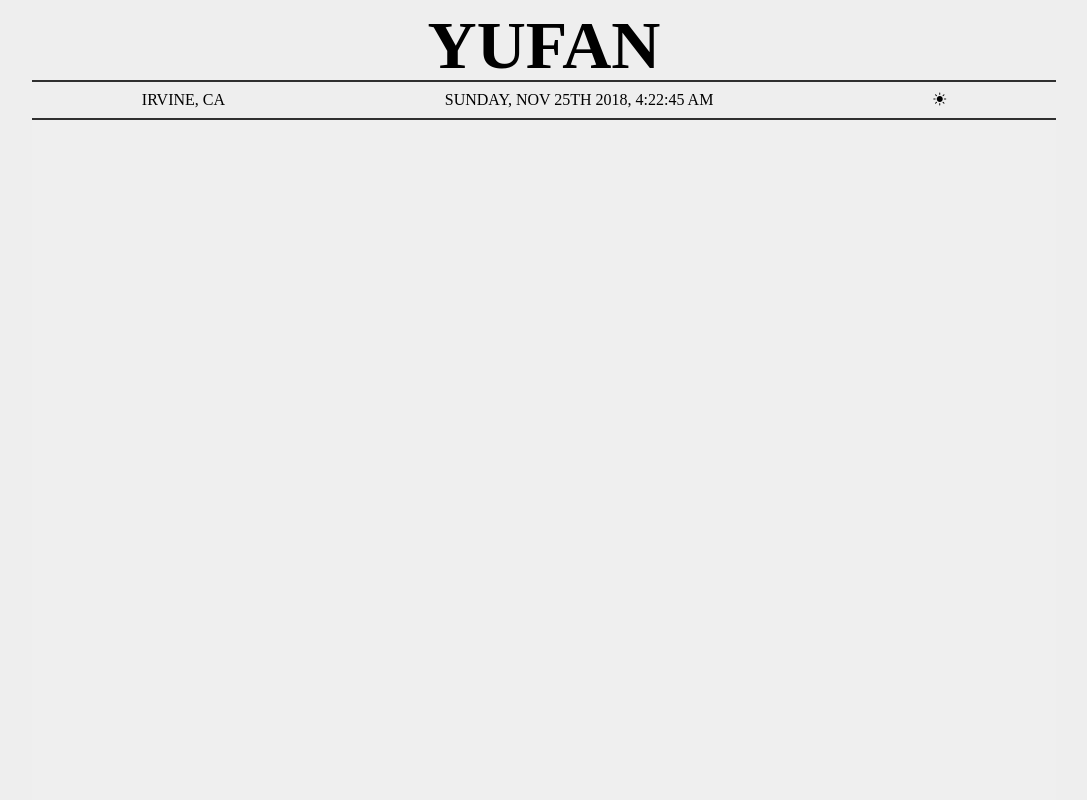
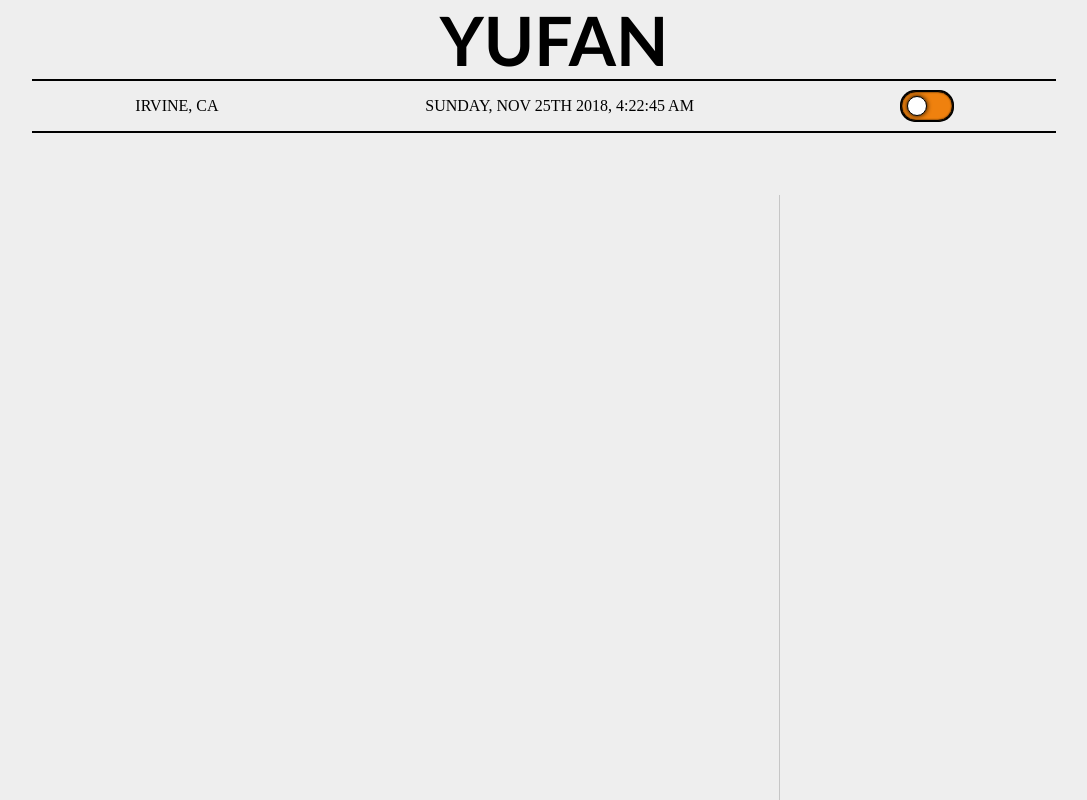
Before and after one commit to yufanw/yufanw.github.io, a React (Create React App) app in the folder yufanw/: page / in a window 1280 px wide. Shown: the top 800 px of the page, without its empty margins (96-1183 px from the left). Built offline with nearby package versions, Linux system fonts and the light colour scheme.

Commit message:
added dark mode toggle, body scaffolding

```diff
--- a/yufanw/public/index.html
+++ b/yufanw/public/index.html
@@ -20,7 +20,7 @@
       work correctly both with client-side routing and a non-root public URL.
       Learn how to configure a non-root public URL by running `npm run build`.
     -->
-    <title>React App</title>
+    <title>Yufan Wang</title>
   </head>
   <body>
     <noscript>
--- a/yufanw/src/App.css
+++ b/yufanw/src/App.css
@@ -1,20 +1,79 @@
 .app {
   background: #eee;
+  color: rgba(0, 0, 0);
   font-family: 'Droid Serif', serif;
+  position: relative;
+}
+
+.app.dark {
+  background: #1b1b1d;
+  color: rgba(238, 238, 238, 0.9);
 }
 
 .app-wrapper {
+  background: inherit;
   padding: 0 10vw;
   display: grid;
-  grid-template-rows: 1fr 100vh 1fr;
+  grid-template-rows: auto auto 100vh auto;
+  position: relative;
+}
+
+.title, .app-header, .app-footer {
+  text-align: center;
+}
+
+.title {
+  font-family: 'Trebuchet MS', Arial, sans-serif;
+  font-weight: 700;
+  font-size: 68px;
+  display: inline-block;
+  line-height: 79px;
+  padding: 0 10px;
+  width: 100%;
+}
+
+.app-header {
+  background: inherit;
+  z-index: 10;
+  position: sticky;
+  position: -webkit-sticky;
+  top: 0px;
+  height: 50px;
+  padding-bottom: 16px;
 }
 
 .app-body {
-  background: #efefef;
+  display: flex;
+  flex-direction: row;
+  position: relative;
+  width: 100%;
+  padding: 50px 0;
 }
 
-@media only screen and (max-width: 768px) {
+.articles {
+  width: 70%;
+  padding: 0 15px;
+  border-right: 1px solid #79797957;
+  flex: 0 0 auto;
+}
+
+@media only screen and (max-width:768px) {
+  .app {
+    font-size: 20px;
+  }
   .app-wrapper {
     padding: 0 15px;
   }
+
+  .app-body {
+    flex-direction: column;
+  }
+
+  .articles {
+    padding: 15px 0;
+    border-right: none;
+    border-bottom: 5px double #79797957;
+    width: 100%;
+  }
+
 }
--- a/yufanw/src/App.js
+++ /dev/null
@@ -1,25 +0,0 @@
-import React, { Component } from 'react';
-import './App.css';
-import Header from './Header';
-
-class App extends Component {
-  render() {
-    return (
-      <div className="app">
-        <div className="app-wrapper">
-          <div className="app-header">
-            <Header />
-          </div>
-          <div className="app-body">
-
-          </div>
-          <div className="app-footer">
-            (c)2018 Yufan Wang
-          </div>
-        </div>
-      </div>
-    );
-  }
-}
-
-export default App;
--- /dev/null
+++ b/yufanw/src/App.jsx
@@ -0,0 +1,38 @@
+import React, { Component } from 'react';
+import './App.css';
+import Header from './Header';
+
+class App extends Component {
+  state = {
+    darkMode: false,
+  };
+  toggleDarkMode = () => {
+    this.setState({
+      darkMode: !this.state.darkMode,
+    });
+  };
+  render() {
+    const { darkMode } = this.state;
+    return (
+      <div className={darkMode ? 'app dark' : 'app'}>
+        <div className="app-wrapper">
+          <div className="title">YUFAN</div>
+          <div className="app-header">
+            <Header on={this.state.darkMode} onToggle={this.toggleDarkMode} />
+          </div>
+          <div className="app-body">
+            <div className="articles">
+            </div>
+            <div className="social-media-box">
+              <div className="box">
+              </div>
+            </div>
+          </div>
+          <div className="app-footer">(c) 2018 Yufan Wang</div>
+        </div>
+      </div>
+    );
+  }
+}
+
+export default App;
--- /dev/null
+++ b/yufanw/src/Header/Switch/index.css
@@ -0,0 +1,63 @@
+
+.switch {
+  display: block;
+  position: relative;
+ 	width: 50px;
+  height: 28px;
+  border-radius: 25px;
+  background: rgba(86, 65, 126, 0.5);
+  -webkit-tap-highlight-color: transparent;
+  border: 1px solid;
+  cursor: pointer;
+  border-collapse: separate;
+  box-shadow:
+    inset 0px 0px 2px,
+    -1px -1px 0,
+    1px -1px 0,
+    -1px 1px 0,
+    1px 1px 0;
+  -webkit-box-shadow:
+    inset 0px 0px 2px,
+    -1px -1px 0,
+    1px -1px 0,
+    -1px 1px 0,
+    1px 1px 0;
+  -moz-box-shadow:
+    inset 0px 0px 2px,
+    -1px -1px 0,
+    1px -1px 0,
+    -1px 1px 0,
+    1px 1px 0;
+  transition: background 0.4s ease-out;
+}
+
+.switch.off {
+  background: #EF810E;
+}
+
+#switch {
+ 	clip: rect(0 0 0 0);
+  position: absolute;
+  visibility: hidden;
+}
+
+.slider {
+  box-sizing: border-box;
+  height: 20px;
+  width: 20px;
+  background: #fff;
+  border: 1px solid black;
+  border-radius: 50%;
+  position: absolute;
+  top: 4px;
+  left: 25px;
+  border-collapse: separate;
+  box-shadow: 0px 0px 5px;
+  -webkit-box-shadow: 0px 0px 5px;
+  -moz-box-shadow: 0px 0px 5px;
+  transition: all 0.4s ease-out;
+}
+
+.slider.off {
+  left: 5px;
+}
--- /dev/null
+++ b/yufanw/src/Header/Switch/index.jsx
@@ -0,0 +1,39 @@
+import React, { Component } from 'react';
+import PropTypes from 'prop-types';
+import './index.css';
+
+export default class Switch extends Component {
+  static propTypes = {
+    onToggle: PropTypes.func,
+    on: PropTypes.bool
+  }
+  static defaultProps = {
+    on: false
+  }
+  state = {
+    on: this.props.on
+  }
+
+  onToggle = () => {
+    this.setState(({on}) => ({
+      on: !on
+    }), this.props.onToggle);
+  }
+
+  render() {
+    return (
+      <div className="switch-comp">
+        <div className="switch-wrapper">
+          <label className={this.state.on ? "switch" : "switch off"} htmlFor="switch">
+            <input type="checkbox"
+              name="switch"
+              id="switch"
+              onChange={this.onToggle}
+              checked={this.state.on}/>
+            <div className={this.state.on ? "slider" : "slider off"}></div>
+          </label>
+        </div>
+      </div>
+    );
+  }
+}
--- a/yufanw/src/Header/index.css
+++ b/yufanw/src/Header/index.css
@@ -1,32 +1,11 @@
+
+
 .header {
-    height: 100%;
-    display: grid;
-    text-align: center;
-    grid-template-rows: 80px 40px;
     text-transform: uppercase;
-}
-
-.title {
-    font-family: 'Apple Chancery', cursive;
-    font-weight: 700;
-    font-size: 68px;
-    display: inline-block;
-    line-height: 90px;
-    padding: 0 10px 20px 10px;
-}
-
-.sub-header {
-    border-bottom: 2px solid #2f2f2f;
-    border-top: 2px solid #2f2f2f;
+    border-bottom: 2px solid;
+    border-top: 2px solid;
     padding: 10px 0;
-    font-size: 16px;
     display: flex;
     align-items: center;
     justify-content: space-around;
 }
-
-@media only screen and (max-width: 768px) {
-    .sub-header {
-        font-size: 14px;
-    }
-}
--- a/yufanw/src/Header/index.jsx
+++ b/yufanw/src/Header/index.jsx
@@ -1,22 +1,23 @@
 import React, { Component } from 'react';
 import './index.css';
 import Date from './Date';
+import Switch from './Switch';
 
 class Header extends Component {
 
   render() {
+    const {
+      onToggle,
+      on,
+    } = this.props;
     return (
       <div className="header">
-       <div className="title">YUFAN</div>
-       <div className="sub-header">
         <div className="location">Irvine, CA</div>
         <Date />
-        <div className="toggle">
-          <div className="shift">
-            <i className="icon ion-ios-sunny"></i>
-          </div>
-        </div>
-       </div>
+        <Switch
+          onToggle={onToggle}
+          on={on}
+        />
       </div>
     );
   }
--- a/yufanw/src/index.js
+++ b/yufanw/src/index.js
@@ -1,6 +1,6 @@
 import React from 'react';
 import ReactDOM from 'react-dom';
 import './index.css';
-import App from './App';
+import App from './App.jsx';
 
 ReactDOM.render(<App />, document.getElementById('root'));
```
